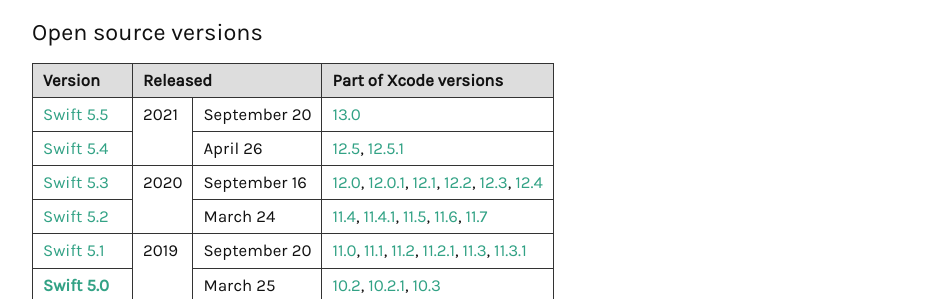
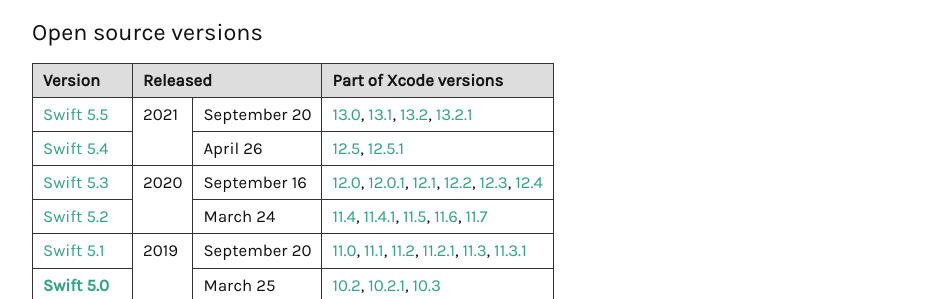
Before and after one commit to ebelinski/swiftly, a Jekyll site: the page built from _guides/swift-versions.md, in a window 1280 px wide. Shown: the part 276-575 px from the top of the page, without its empty margins (168-1111 px from the left). Built offline with Jekyll 4.4.1, drawn with Linux system fonts in a browser that asks for light colours; comment, search, counter and statistics services are not loaded.

Commit message:
Added additional Xcode links.

```diff
--- a/_guides/swift-versions.md
+++ b/_guides/swift-versions.md
@@ -29,7 +29,10 @@ Last updated July 8, 2021. To use the Xcode download links, log into [developer.
     <td rowspan="2">2021</td>
     <td>September 20</td>
     <td>
-      <a href="https://developer.apple.com/services-account/download?path=/Developer_Tools/Xcode_13/Xcode_13.xip">13.0</a>
+      <a href="https://developer.apple.com/services-account/download?path=/Developer_Tools/Xcode_13/Xcode_13.xip">13.0</a>,
+      <a href="https://developer.apple.com/services-account/download?path=/Developer_Tools/Xcode_13.1/Xcode_13.1.xip">13.1</a>,
+      <a href="https://developer.apple.com/services-account/download?path=/Developer_Tools/Xcode_13.2/Xcode_13.2.xip">13.2</a>,
+      <a href="https://developer.apple.com/services-account/download?path=/Developer_Tools/Xcode_13.2.1/Xcode_13.2.1.xip">13.2.1</a>
     </td>
   </tr>
   <tr>
```
